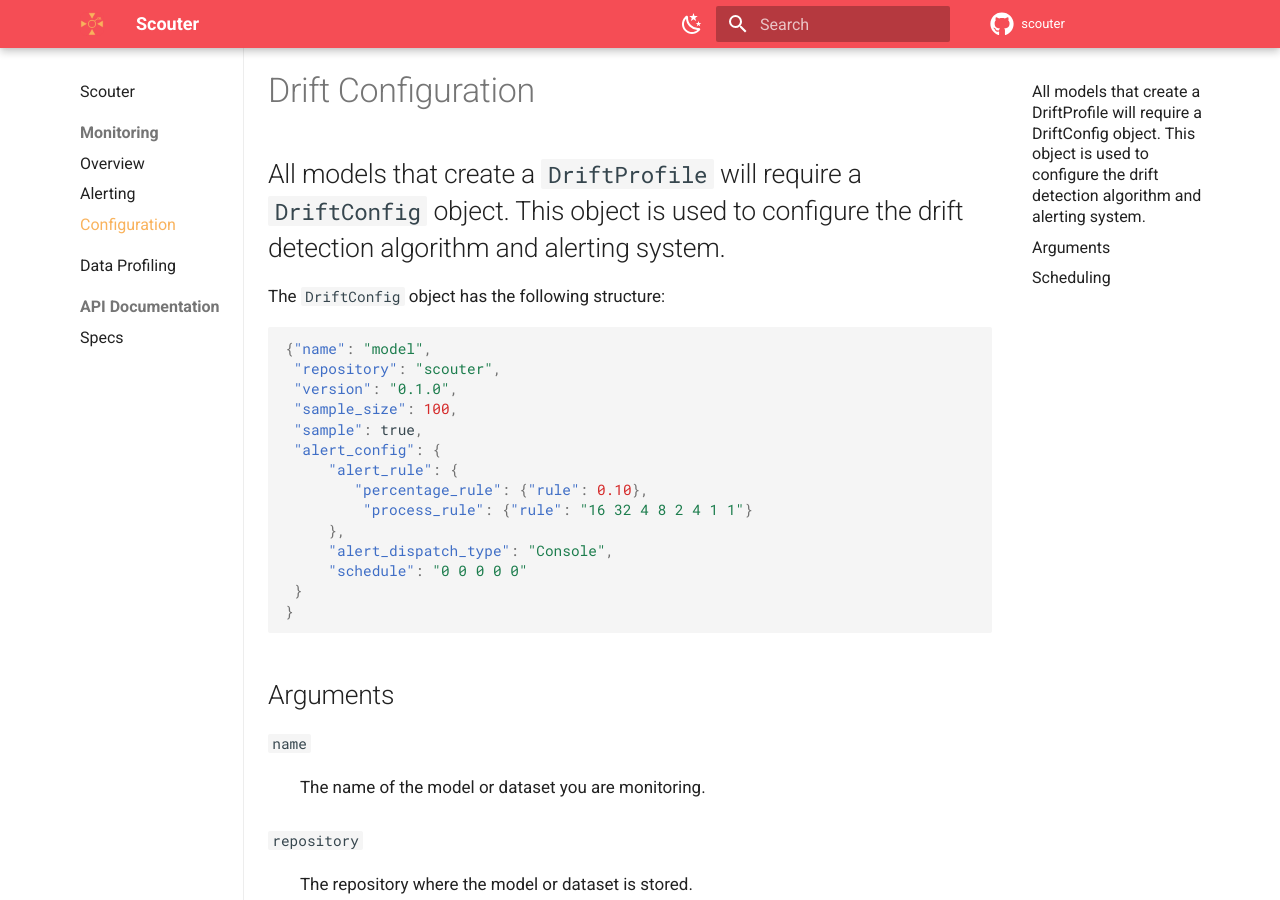
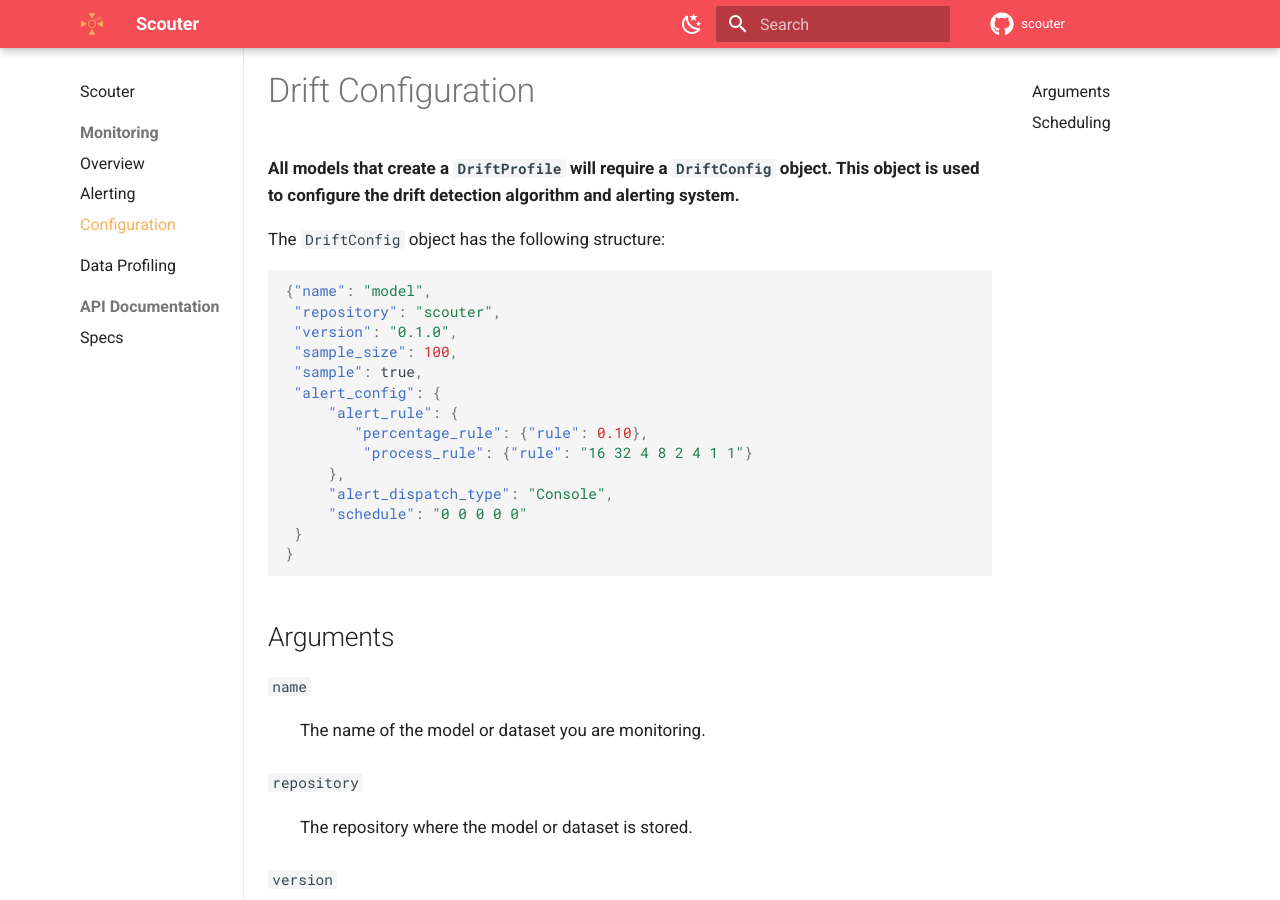
Before and after one commit to demml/scouter, an MkDocs documentation site: the page built from py-scouter/docs/docs/monitoring/configuration.md, in a window 1280 px wide and 900 px high. Built offline with MkDocs 1.6.1 and Material for MkDocs 9.7.7, drawn with Linux system fonts in a browser that asks for light colours; comment, search, counter and statistics services are not loaded.

Commit message:
Update configuration.md

```diff
--- a/py-scouter/docs/docs/monitoring/configuration.md
+++ b/py-scouter/docs/docs/monitoring/configuration.md
@@ -1,6 +1,6 @@
 # Drift Configuration
 
-## All models that create a `DriftProfile` will require a `DriftConfig` object. This object is used to configure the drift detection algorithm and alerting system.
+**All models that create a `DriftProfile` will require a `DriftConfig` object. This object is used to configure the drift detection algorithm and alerting system.**
 
 The `DriftConfig` object has the following structure:
 
```
